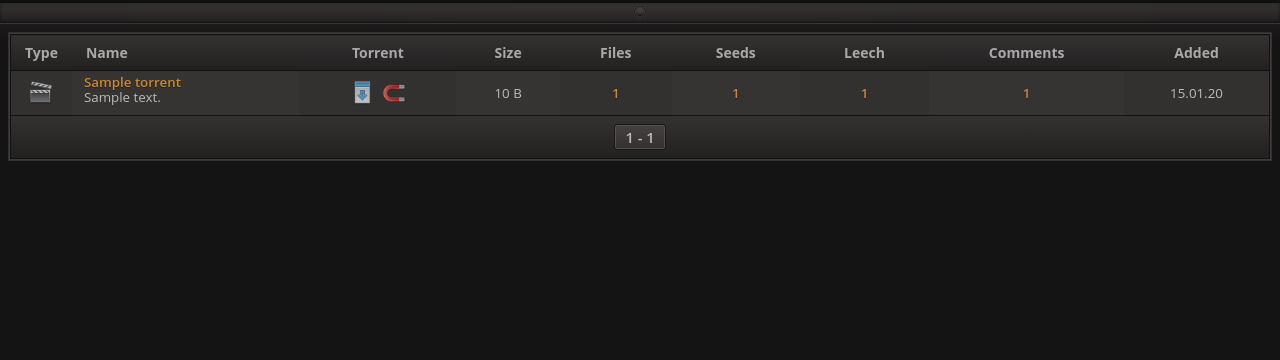
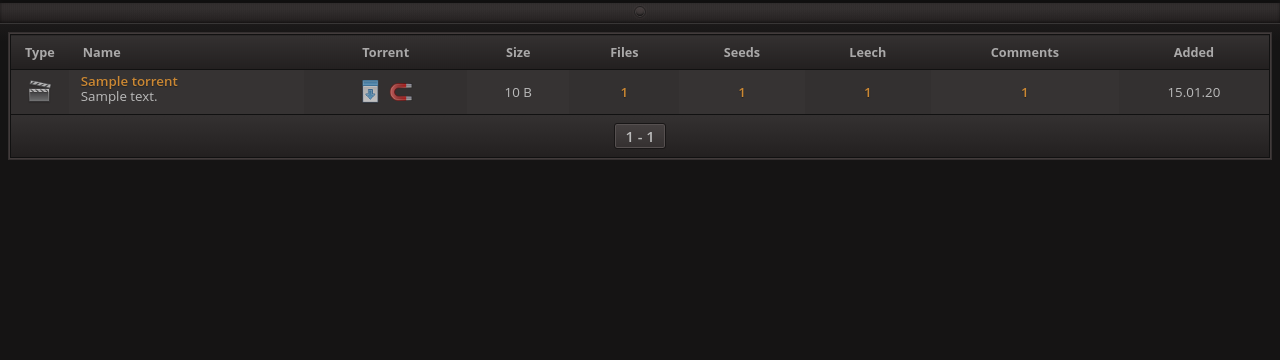
Before and after one commit to vituperative/flyte, a PHP site: page / in a window 1280 px wide. Shown: the part 124-484 px from the top of the page. Run offline with PHP 8.4, Linux system fonts and the light colour scheme; data comes from the database, SQL or seed files in the repository; tables that the repository leaves empty hold one stand-in row (values such as "Sample post"); data that the repository does not hold is empty.

Commit message:
style.css: marginally shrink fontsize of torrent table headings

```diff
--- a/torrfreedom/include/style.css
+++ b/torrfreedom/include/style.css
@@ -739,6 +739,10 @@ hr.separator {
   border-bottom: 1px solid #111 !important;
 }
 
+#torrents th {
+  font-size: 90% !important;
+}
+
 #details tr:not(#description) td:first-child, #stats td:first-child {
   text-align: right;
 }
@@ -1803,6 +1807,9 @@ input#togglepanel {
   .tablewrap#torrentlist {
     width: calc(100% - 20px) !important;
   }
+  #torrents th {
+  font-size: 95% !important;
+  }
 }
 
 @media screen and (min-width: 1800px) {
```
